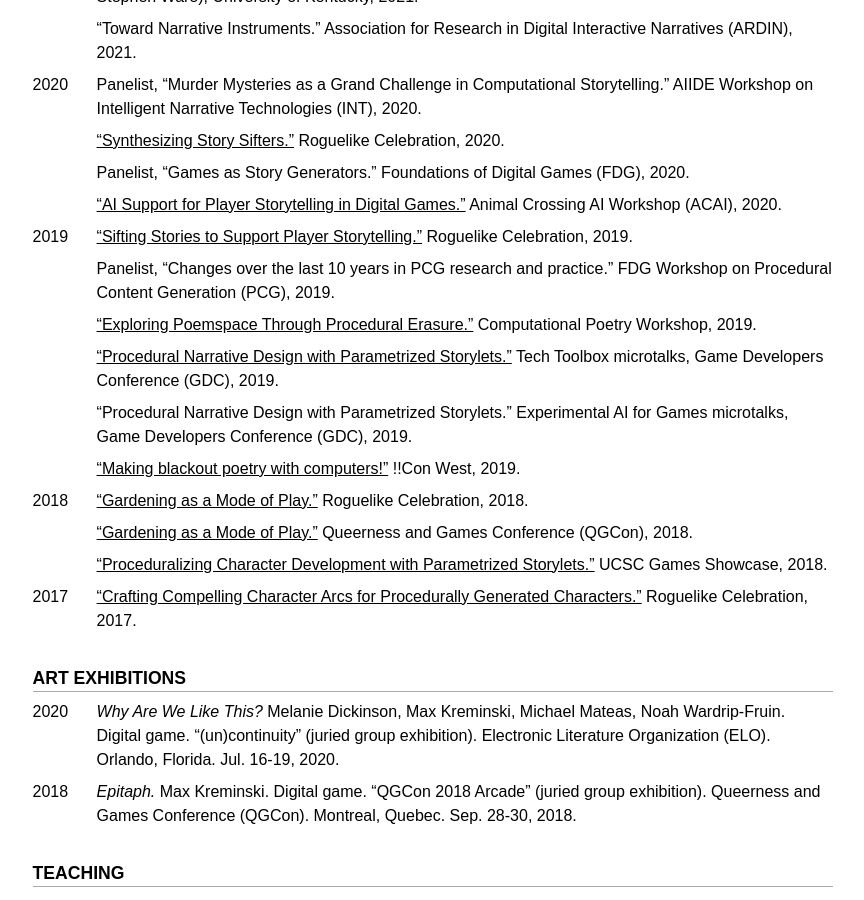
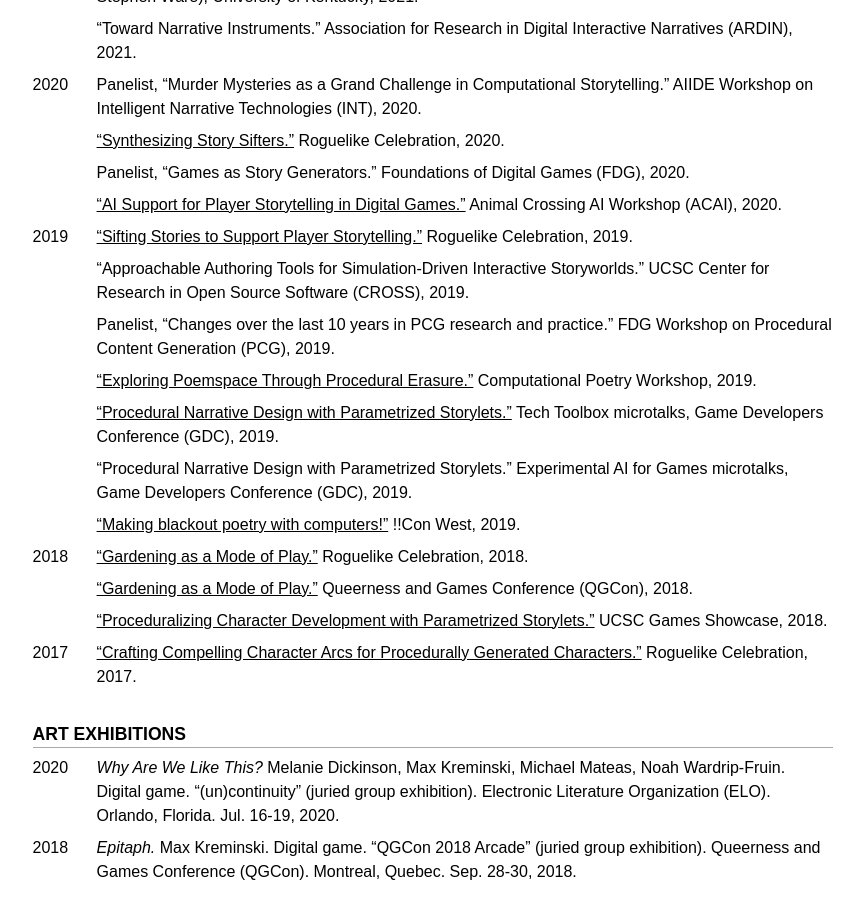
Before and after one commit to mkremins/mkremins.github.io, a Jekyll site: the page built from cv/index.html, in a window 1280 px wide and 900 px high, scrolled down 4889 px. Shown: the whole window, without its empty margins (207-1071 px from the left). Built offline with Jekyll 4.4.1, drawn with Linux system fonts in a browser that asks for light colours; some web fonts are replaced.

Commit message:
Add 2019 CROSS talk to CV
Forgot I did this one!

```diff
--- a/_data/talks.json
+++ b/_data/talks.json
@@ -120,6 +120,12 @@
   "venue_long": "Roguelike Celebration"
 },
 {
+  "title": "Approachable Authoring Tools for Simulation-Driven Interactive Storyworlds",
+  "year": "2019",
+  "venue": "UCSC CROSS",
+  "venue_long": "UCSC Center for Research in Open Source Software (CROSS)"
+},
+{
   "title": "Changes over the last 10 years in PCG research and practice",
   "members": ["Kate Compton", "Max Kreminski", "Adam Smith", "Anne Sullivan", "Julian Togelius"],
   "year": "2019",
```
